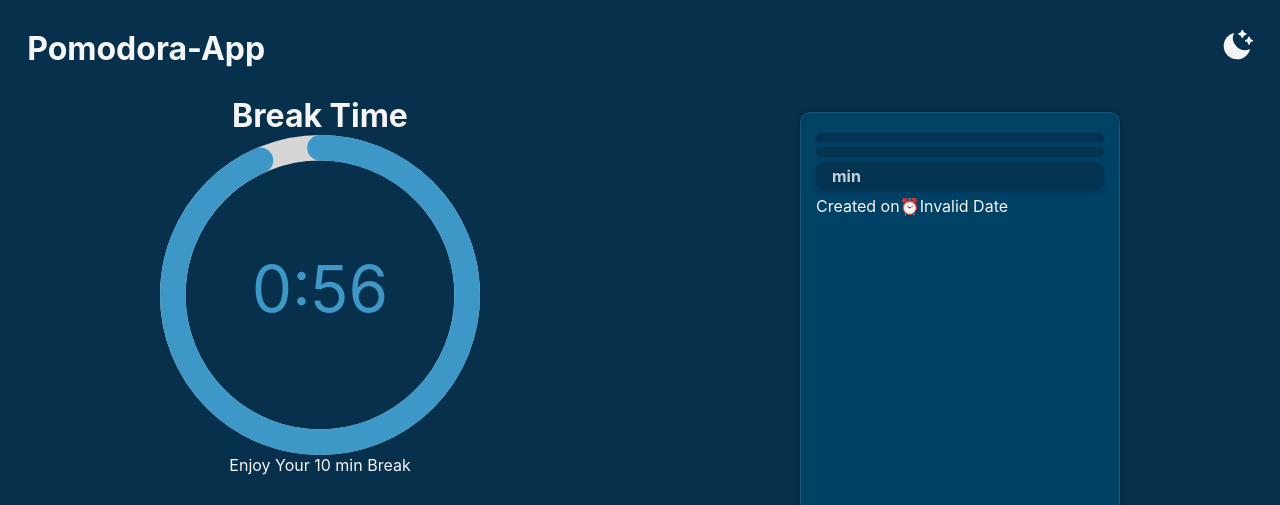
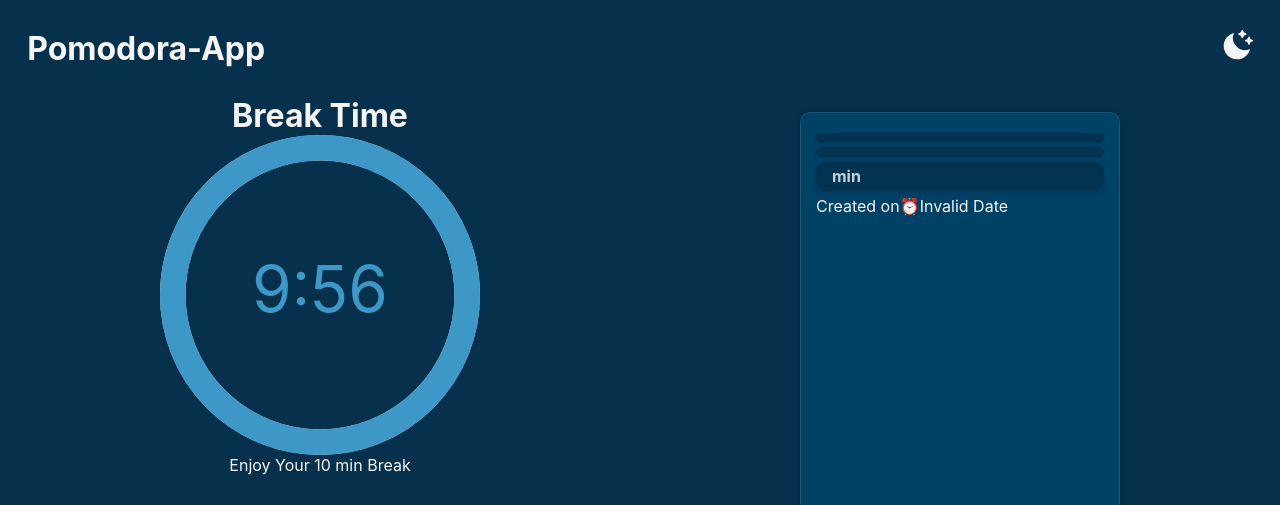
Before and after one commit to shashikantmaurya0007/pomodora-app-react, a React (Create React App) app: page /todo/1 in a window 1280 px wide. Shown: the top 505 px of the page. Built offline with nearby package versions, Linux system fonts and the light colour scheme.

Commit message:
feat:break timer changes

```diff
--- a/src/components/BreakTimer.jsx
+++ b/src/components/BreakTimer.jsx
@@ -6,7 +6,7 @@ import { CircularProgressbar } from "react-circular-progressbar";
 import "react-circular-progressbar/dist/styles.css";
 function BreakTimer() {
   const time = new Date();
-  time.setSeconds(time.getSeconds() + 60);
+  time.setSeconds(time.getSeconds() + 10 * 60);
   const navigate = useNavigate();
   const expiryTimestamp = time;
   const { seconds, minutes } = useTimer({
@@ -14,7 +14,7 @@ function BreakTimer() {
     onExpire: () => navigate("/"),
   });
 
-  const percent = ((minutes * 60 + seconds) / (1 * 60)) * 100;
+  const percent = ((minutes * 60 + seconds) / (10 * 60)) * 100;
   console.log(percent);
   return (
     <div style={{ textAlign: "center" }}>
```
